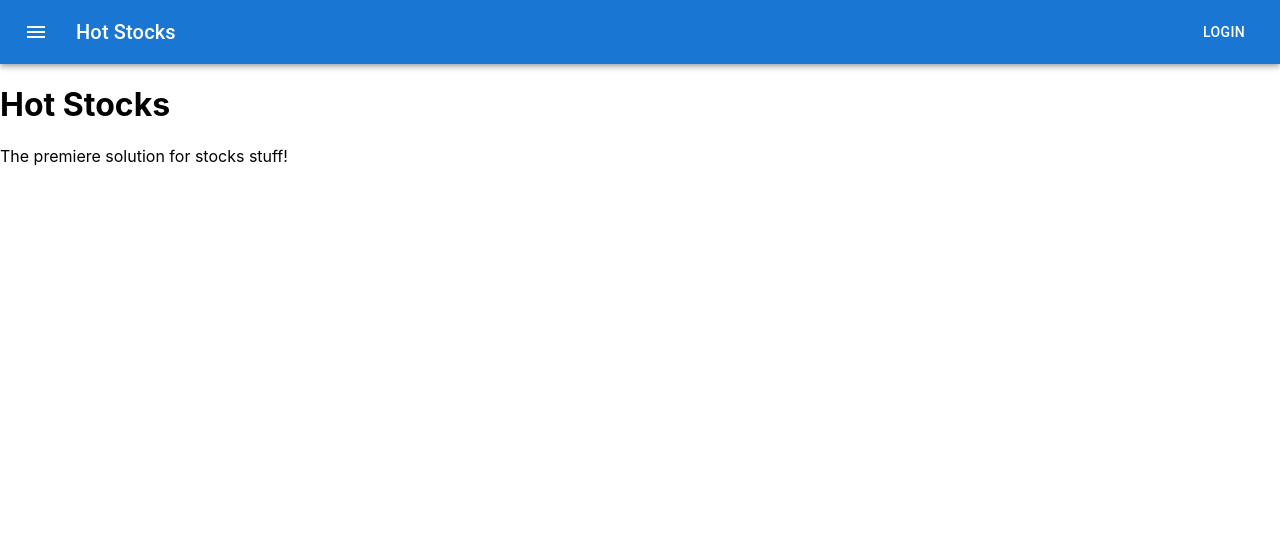
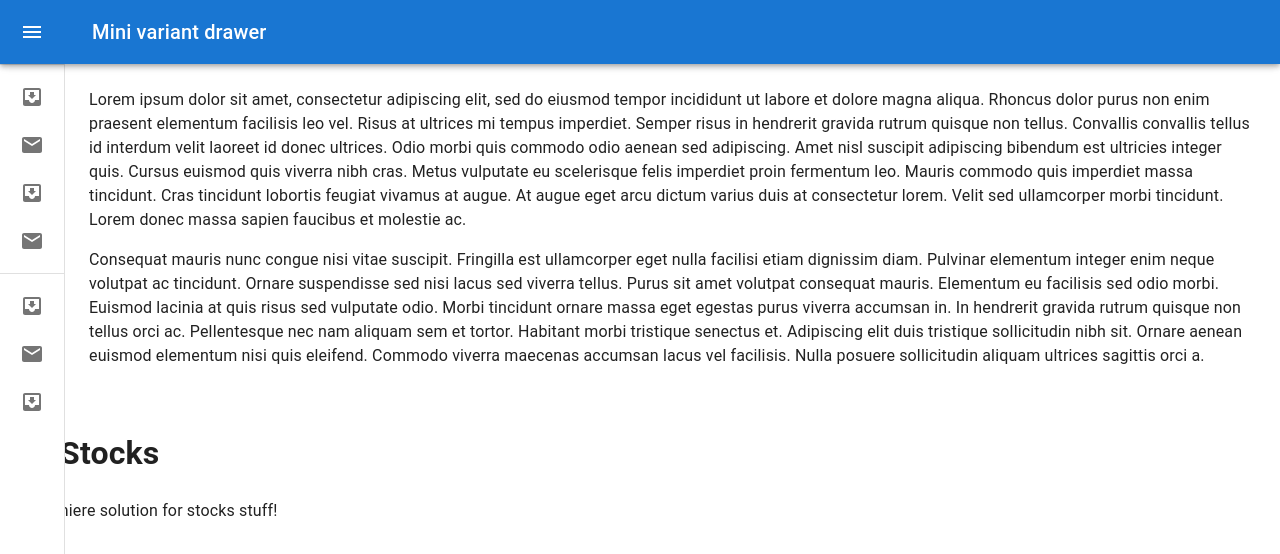
Before and after one commit to yorkpshaw/hot-stocks, a React (Create React App) app in the folder ghi/: page / in a window 1280 px wide. Shown: the top 554 px of the page. Built offline with nearby package versions, Linux system fonts and the light colour scheme.

Commit message:
playing around with sidebar nav

```diff
--- a/ghi/package.json
+++ b/ghi/package.json
@@ -6,12 +6,14 @@
     "@emotion/react": "^11.10.5",
     "@emotion/styled": "^11.10.5",
     "@fontsource/roboto": "^4.5.8",
+    "@mui/icons-material": "^5.10.14",
     "@mui/material": "^5.10.14",
     "@testing-library/jest-dom": "^5.16.5",
     "@testing-library/react": "^13.4.0",
     "@testing-library/user-event": "^13.5.0",
     "react": "^18.2.0",
     "react-dom": "^18.2.0",
+    "react-router-dom": "^6.4.3",
     "react-scripts": "5.0.1",
     "web-vitals": "^2.1.4"
   },
--- a/ghi/src/Nav.js
+++ b/ghi/src/Nav.js
@@ -1,34 +1,212 @@
 import * as React from 'react';
-import AppBar from '@mui/material/AppBar';
+import { styled, useTheme } from '@mui/material/styles';
 import Box from '@mui/material/Box';
+import MuiDrawer from '@mui/material/Drawer';
+import MuiAppBar from '@mui/material/AppBar';
 import Toolbar from '@mui/material/Toolbar';
+import List from '@mui/material/List';
+import CssBaseline from '@mui/material/CssBaseline';
 import Typography from '@mui/material/Typography';
-import Button from '@mui/material/Button';
+import Divider from '@mui/material/Divider';
 import IconButton from '@mui/material/IconButton';
 import MenuIcon from '@mui/icons-material/Menu';
+import ChevronLeftIcon from '@mui/icons-material/ChevronLeft';
+import ChevronRightIcon from '@mui/icons-material/ChevronRight';
+import ListItem from '@mui/material/ListItem';
+import ListItemButton from '@mui/material/ListItemButton';
+import ListItemIcon from '@mui/material/ListItemIcon';
+import ListItemText from '@mui/material/ListItemText';
+import InboxIcon from '@mui/icons-material/MoveToInbox';
+import MailIcon from '@mui/icons-material/Mail';
 
-function HotStocksNav() {
+const drawerWidth = 240;
+
+const openedMixin = (theme) => ({
+  width: drawerWidth,
+  transition: theme.transitions.create('width', {
+    easing: theme.transitions.easing.sharp,
+    duration: theme.transitions.duration.enteringScreen,
+  }),
+  overflowX: 'hidden',
+});
+
+const closedMixin = (theme) => ({
+  transition: theme.transitions.create('width', {
+    easing: theme.transitions.easing.sharp,
+    duration: theme.transitions.duration.leavingScreen,
+  }),
+  overflowX: 'hidden',
+  width: `calc(${theme.spacing(7)} + 1px)`,
+  [theme.breakpoints.up('sm')]: {
+    width: `calc(${theme.spacing(8)} + 1px)`,
+  },
+});
+
+const DrawerHeader = styled('div')(({ theme }) => ({
+  display: 'flex',
+  alignItems: 'center',
+  justifyContent: 'flex-end',
+  padding: theme.spacing(0, 1),
+  // necessary for content to be below app bar
+  ...theme.mixins.toolbar,
+}));
+
+const AppBar = styled(MuiAppBar, {
+  shouldForwardProp: (prop) => prop !== 'open',
+})(({ theme, open }) => ({
+  zIndex: theme.zIndex.drawer + 1,
+  transition: theme.transitions.create(['width', 'margin'], {
+    easing: theme.transitions.easing.sharp,
+    duration: theme.transitions.duration.leavingScreen,
+  }),
+  ...(open && {
+    marginLeft: drawerWidth,
+    width: `calc(100% - ${drawerWidth}px)`,
+    transition: theme.transitions.create(['width', 'margin'], {
+      easing: theme.transitions.easing.sharp,
+      duration: theme.transitions.duration.enteringScreen,
+    }),
+  }),
+}));
+
+const Drawer = styled(MuiDrawer, { shouldForwardProp: (prop) => prop !== 'open' })(
+  ({ theme, open }) => ({
+    width: drawerWidth,
+    flexShrink: 0,
+    whiteSpace: 'nowrap',
+    boxSizing: 'border-box',
+    ...(open && {
+      ...openedMixin(theme),
+      '& .MuiDrawer-paper': openedMixin(theme),
+    }),
+    ...(!open && {
+      ...closedMixin(theme),
+      '& .MuiDrawer-paper': closedMixin(theme),
+    }),
+  }),
+);
+
+export default function MiniDrawer() {
+  const theme = useTheme();
+  const [open, setOpen] = React.useState(false);
+
+  const handleDrawerOpen = () => {
+    setOpen(true);
+  };
+
+  const handleDrawerClose = () => {
+    setOpen(false);
+  };
+
   return (
-    <Box sx={{ flexGrow: 1 }}>
-      <AppBar position="static">
+    <Box sx={{ display: 'flex' }}>
+      <CssBaseline />
+      <AppBar position="fixed" open={open}>
         <Toolbar>
           <IconButton
-            size="large"
+            color="inherit"
+            aria-label="open drawer"
+            onClick={handleDrawerOpen}
             edge="start"
-            color="inherit"
-            aria-label="menu"
-            sx={{ mr: 2 }}
+            sx={{
+              marginRight: 5,
+              ...(open && { display: 'none' }),
+            }}
           >
             <MenuIcon />
           </IconButton>
-          <Typography variant="h6" component="div" sx={{ flexGrow: 1 }}>
-            Hot Stocks
+          <Typography variant="h6" noWrap component="div">
+            Mini variant drawer
           </Typography>
-          <Button color="inherit">Login</Button>
         </Toolbar>
       </AppBar>
+      <Drawer variant="permanent" open={open}>
+        <DrawerHeader>
+          <IconButton onClick={handleDrawerClose}>
+            {theme.direction === 'rtl' ? <ChevronRightIcon /> : <ChevronLeftIcon />}
+          </IconButton>
+        </DrawerHeader>
+        <Divider />
+        <List>
+          {['Inbox', 'Starred', 'Send email', 'Drafts'].map((text, index) => (
+            <ListItem key={text} disablePadding sx={{ display: 'block' }}>
+              <ListItemButton
+                sx={{
+                  minHeight: 48,
+                  justifyContent: open ? 'initial' : 'center',
+                  px: 2.5,
+                }}
+              >
+                <ListItemIcon
+                  sx={{
+                    minWidth: 0,
+                    mr: open ? 3 : 'auto',
+                    justifyContent: 'center',
+                  }}
+                >
+                  {index % 2 === 0 ? <InboxIcon /> : <MailIcon />}
+                </ListItemIcon>
+                <ListItemText primary={text} sx={{ opacity: open ? 1 : 0 }} />
+              </ListItemButton>
+            </ListItem>
+          ))}
+        </List>
+        <Divider />
+        <List>
+          {['All mail', 'Trash', 'Spam'].map((text, index) => (
+            <ListItem key={text} disablePadding sx={{ display: 'block' }}>
+              <ListItemButton
+                sx={{
+                  minHeight: 48,
+                  justifyContent: open ? 'initial' : 'center',
+                  px: 2.5,
+                }}
+              >
+                <ListItemIcon
+                  sx={{
+                    minWidth: 0,
+                    mr: open ? 3 : 'auto',
+                    justifyContent: 'center',
+                  }}
+                >
+                  {index % 2 === 0 ? <InboxIcon /> : <MailIcon />}
+                </ListItemIcon>
+                <ListItemText primary={text} sx={{ opacity: open ? 1 : 0 }} />
+              </ListItemButton>
+            </ListItem>
+          ))}
+        </List>
+      </Drawer>
+      <Box component="main" sx={{ flexGrow: 1, p: 3 }}>
+        <DrawerHeader />
+        <Typography paragraph>
+          Lorem ipsum dolor sit amet, consectetur adipiscing elit, sed do eiusmod
+          tempor incididunt ut labore et dolore magna aliqua. Rhoncus dolor purus non
+          enim praesent elementum facilisis leo vel. Risus at ultrices mi tempus
+          imperdiet. Semper risus in hendrerit gravida rutrum quisque non tellus.
+          Convallis convallis tellus id interdum velit laoreet id donec ultrices.
+          Odio morbi quis commodo odio aenean sed adipiscing. Amet nisl suscipit
+          adipiscing bibendum est ultricies integer quis. Cursus euismod quis viverra
+          nibh cras. Metus vulputate eu scelerisque felis imperdiet proin fermentum
+          leo. Mauris commodo quis imperdiet massa tincidunt. Cras tincidunt lobortis
+          feugiat vivamus at augue. At augue eget arcu dictum varius duis at
+          consectetur lorem. Velit sed ullamcorper morbi tincidunt. Lorem donec massa
+          sapien faucibus et molestie ac.
+        </Typography>
+        <Typography paragraph>
+          Consequat mauris nunc congue nisi vitae suscipit. Fringilla est ullamcorper
+          eget nulla facilisi etiam dignissim diam. Pulvinar elementum integer enim
+          neque volutpat ac tincidunt. Ornare suspendisse sed nisi lacus sed viverra
+          tellus. Purus sit amet volutpat consequat mauris. Elementum eu facilisis
+          sed odio morbi. Euismod lacinia at quis risus sed vulputate odio. Morbi
+          tincidunt ornare massa eget egestas purus viverra accumsan in. In hendrerit
+          gravida rutrum quisque non tellus orci ac. Pellentesque nec nam aliquam sem
+          et tortor. Habitant morbi tristique senectus et. Adipiscing elit duis
+          tristique sollicitudin nibh sit. Ornare aenean euismod elementum nisi quis
+          eleifend. Commodo viverra maecenas accumsan lacus vel facilisis. Nulla
+          posuere sollicitudin aliquam ultrices sagittis orci a.
+        </Typography>
+      </Box>
     </Box>
-  )
+  );
 }
-
-export default HotStocksNav;
```
Also changed, not shown: 1 other file (tests, documents, lock files or other folders).
